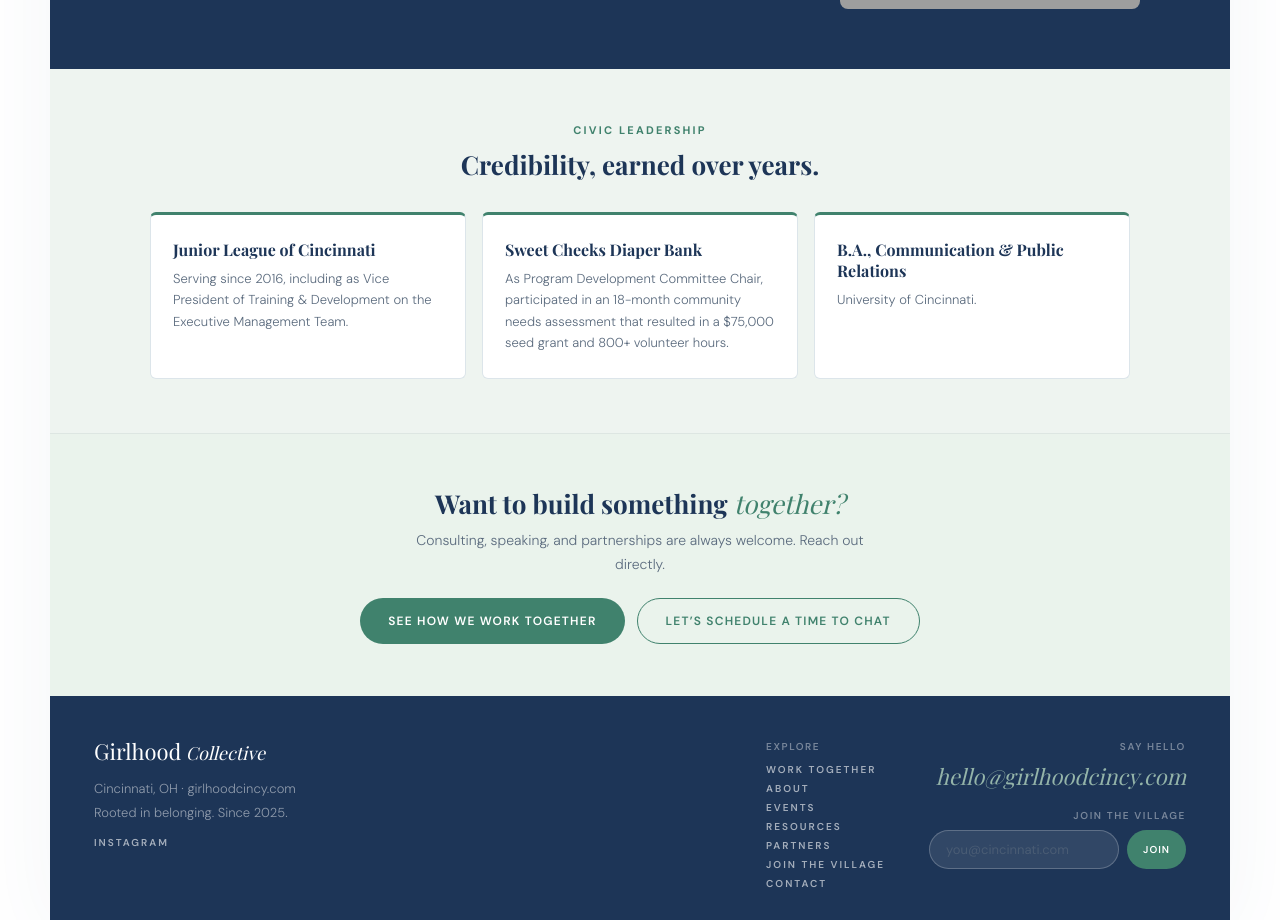
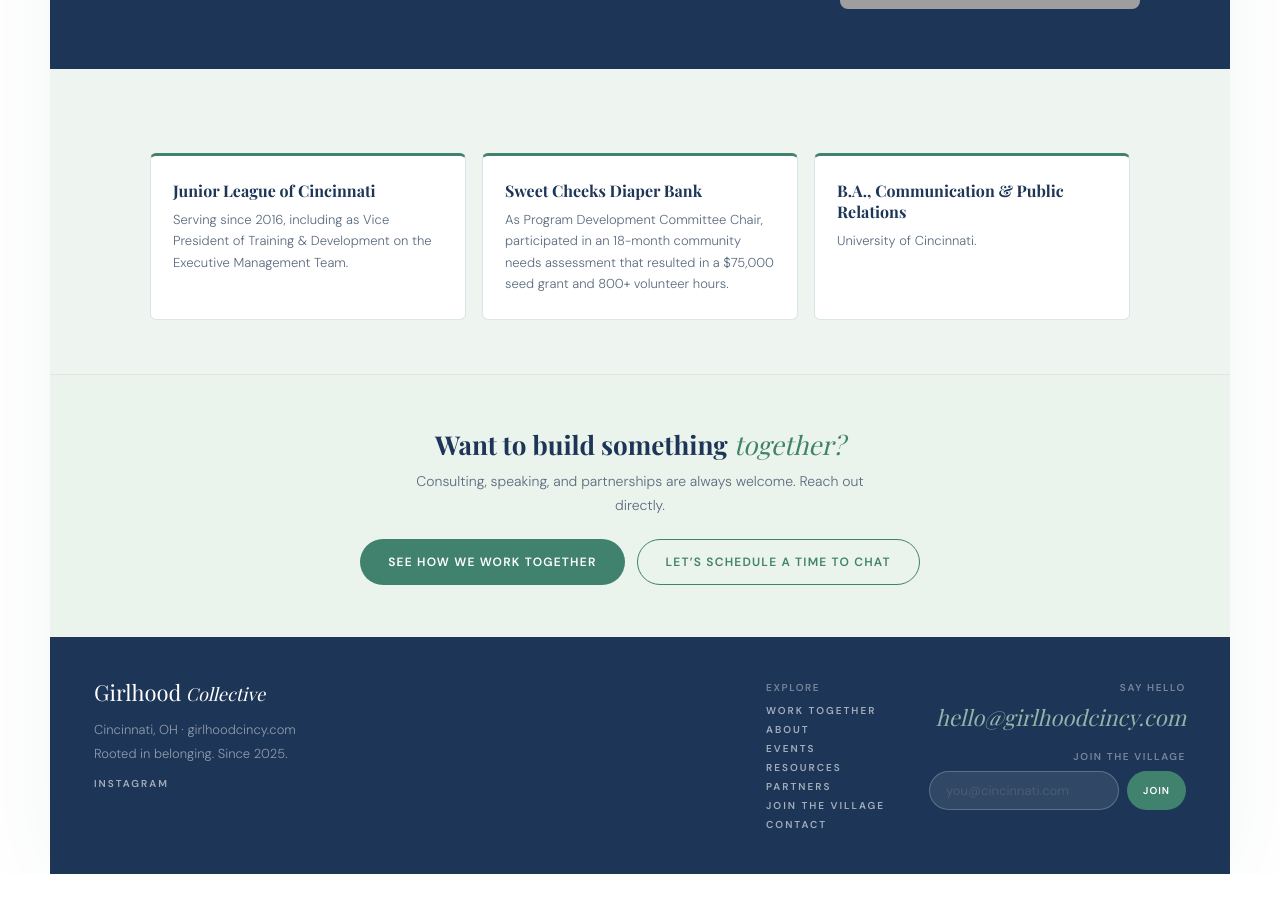
Before and after one commit to girlhoodcollective/girlhoodcincy, a React (Vite) app: page /about in a window 1280 px wide. Shown: the part 1638-2558 px from the top of the page. After the commit the page ends 2512 px from the top, so only its background shows below. Built offline with nearby package versions, Linux system fonts and the light colour scheme; grey boxes are pictures that could not be loaded; a web font is replaced by a local one.

Commit message:
Clear Civic leadership and Credibility text
Removed text content for Civic leadership and Credibility sections.

```diff
--- a/src/pages/About.jsx
+++ b/src/pages/About.jsx
@@ -110,8 +110,8 @@
       {/* CREDIBILITY */}
       <div style={{ background: 'var(--gc-section)', padding: '54px 44px' }}>
         <div style={{ textAlign: 'center', marginBottom: 30 }}>
-          <div style={{ font: '700 11px var(--font-sans)', letterSpacing: '.2em', textTransform: 'uppercase', color: 'var(--gc-emerald)', marginBottom: 10 }}>Civic leadership</div>
-          <div style={{ fontFamily: 'var(--font-serif)', fontSize: 26, fontWeight: 700, color: 'var(--gc-slate)' }}>Credibility, earned over years.</div>
+          <div style={{ font: '700 11px var(--font-sans)', letterSpacing: '.2em', textTransform: 'uppercase', color: 'var(--gc-emerald)', marginBottom: 10 }}></div>
+          <div style={{ fontFamily: 'var(--font-serif)', fontSize: 26, fontWeight: 700, color: 'var(--gc-slate)' }}></div>
         </div>
         <div className="rgrid" style={{ display: 'grid', gridTemplateColumns: 'repeat(3,1fr)', gap: 16, maxWidth: 980, margin: '0 auto' }}>
           {CREDIBILITY.map((c) => (
```
